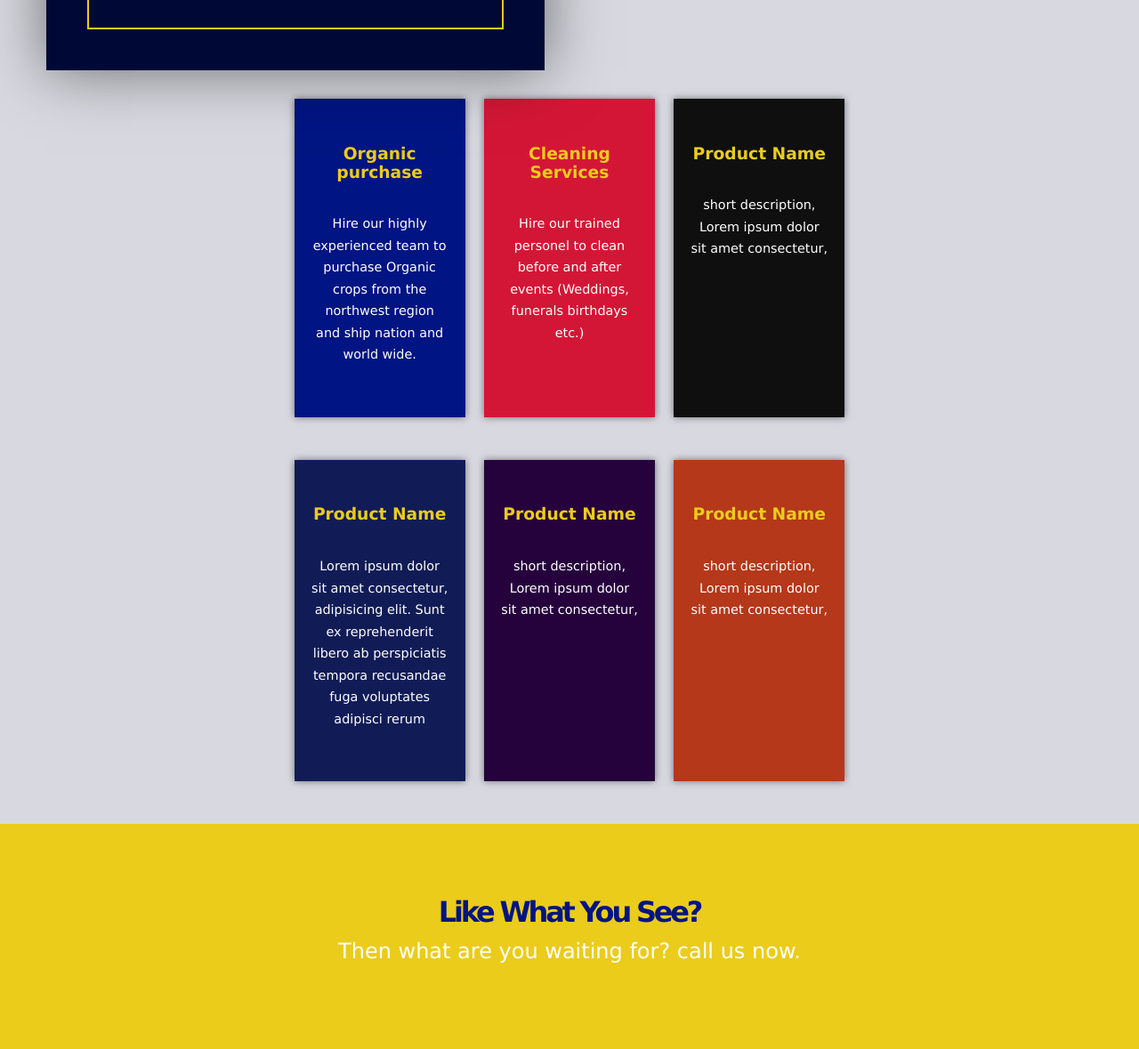
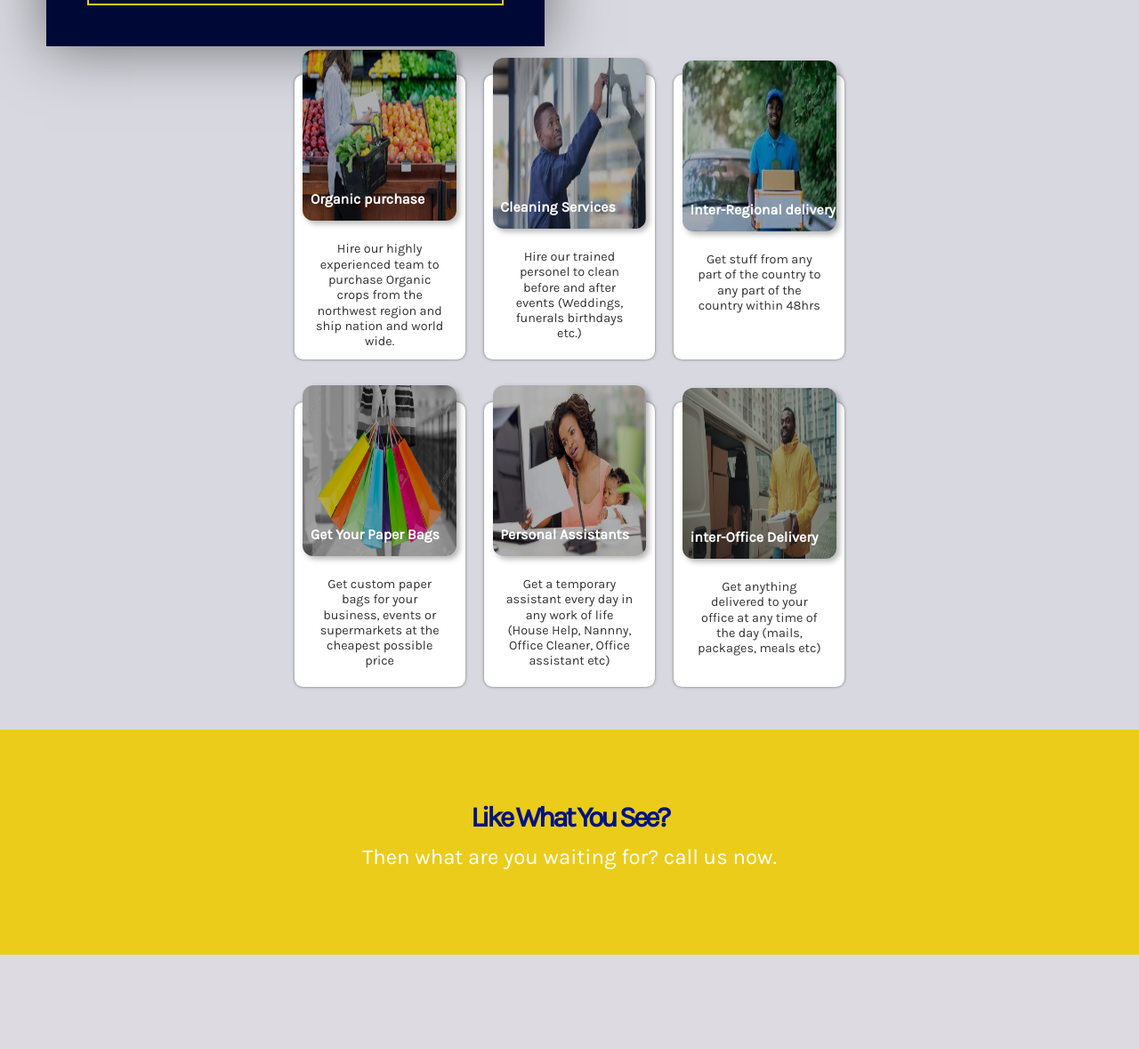
Before and after one commit to kefeh/callmaimo, a PHP site: page / in a window 1280 px wide. Shown: the part 1626-2805 px from the top of the page at 89% size. After the commit the page ends 2699 px from the top, so only its background shows below. Run offline with PHP 8.4, Linux system fonts and the light colour scheme.

Commit message:
Type: Finish

```diff
--- a/css/style.css
+++ b/css/style.css
@@ -4,7 +4,7 @@
 
 body {
     margin: 0;
-    font-family: 'Lucida Sans', 'Lucida Sans Regular', 'Lucida Grande', 'Lucida Sans Unicode', Geneva, Verdana, sans-serif;
+    font-family: 'Karla', sans-serif;
     text-align: center;
     /* max-width: 100%; */
 }
@@ -142,45 +142,109 @@ p:last-of-type {
 /* about-services
 ######################################*/
 .card {
-    max-height: 100%;
+    max-height: 20rem;
     min-height: 15rem;
-    padding: 5% 3%;
-    background-color: #001483;
+    /* padding: 5% 3%; */
+    background-color: #fff;
     max-width: 100%;
-    box-shadow: 0 0 .5em 0 rgba(0, 0, 0, .5);
+    box-shadow: 0 0 .2em 0 rgba(0, 0, 0, .5);
+    display: flex;
     align-items: center;
+    justify-content: center;
+    position: relative;
+    border-radius: 0.6rem;
+}
+
+.color-overlay {
+    background: #000;
+    width: 100%;
+    height: 100%;
+    position: absolute;
+    z-index: 1;
+    opacity: 0.3;
+    border-radius: .75rem;
+}
+
+.image-background {
+    width: 90%;
+    height: 100%;
+    z-index: 1;
+    box-shadow: 0.2rem .2rem .4em 0 rgba(0, 0, 0, .3);
+    display: flex;
+    align-items: center;
+    justify-content: center;
+    position: relative;
+    top: -1rem;
+    border-radius: .75rem;
+}
+
+.image-text {
+    position: absolute;
+    z-index: 2;
+    bottom: 0%;
+    left: 5%;
+    font-size: 1rem;
+}
+
+.img-src {
+    border-radius: .75rem;
+}
+
+.sevice-description{
+    z-index: 2;
 }
 
 .card p {
     font-size: .9rem;
     line-height: 1.7;
-    color: white;
+    color: rgba(0, 0, 0, 0.8);
     font-weight: 400;
     padding: .5em 0;
+    font-family: 'Karla', sans-serif;
+    line-height: 1.2;
+    margin: 1rem 1.5rem;
+    margin-top: 0;
 }
 
 .card h3 {
-    color: #ebcc1a;
+    color: #fff;
+    font-family: 'Karla', sans-serif;
+    font-weight: 800;
+    line-height: 1;
 }
 
-.card-2 {
-    background-color: rgb(212, 22, 54);
-}
+@media (max-width: 59rem) {
+    .card {
+        max-height: 2rem;
+        min-height: 8rem;
+        box-sizing: border-box;
+        margin: 1rem;
+    }
+    .card p {
+        padding: .1em .6em;
+        margin: auto;
+    }
 
-.card-3 {
-    background-color: rgb(15, 15, 15);
-}
+    .image-background {
+        height: 9rem;
+        top: 0;
+        left: -1;
+        max-width: 30rem;
+        min-width: 8rem;
+    }
 
-.card-4 {
-    background-color: #111c57;
-}
+    .image-text {
+        bottom: 0;
+        left: 0;
+    }
+    .img-src {
+        height: 100%;
+        width: 100%;
+    }
+    .card-2, .card-6, .card-4{
+        flex-direction: row-reverse;
+    }
 
-.card-5 {
-    background-color: #26023d;
-}
-
-.card-6 {
-    background-color: #b43819;
 }
 
 @media (min-width: 60rem) {
@@ -209,6 +273,15 @@ p:last-of-type {
 
     .card {
         max-width: 30%;
+        flex-direction: column;
+    }
+
+    .img-src, .color-overlay, .image-background {
+        min-height: 12rem;
+        max-height: 12rem;
+    }
+    .sevice-description{
+        flex: 1;
     }
 }
 
--- a/index.html
+++ b/index.html
@@ -5,6 +5,7 @@
     <meta name="viewport" content="width=device-width, initial-scale=1.0">
     <meta http-equiv="X-UA-Compatible" content="ie=edge">
     <link rel="stylesheet" href="css/style.css">
+    <link href="https://fonts.googleapis.com/css?family=Karla|Open+Sans&display=swap" rel="stylesheet">
     <title>Call Maimo Services</title>
 </head>
 <body>
@@ -50,8 +51,12 @@
                         <use href="icons/stock.svg"></use>
                     </svg>
                 </div> -->
+                <div class="image-background">
+                    <img class="img-src" src="images/Shopping-for-Organics0.jpg" alt="">
+                    <div class="color-overlay"></div>
+                    <h3 class="image-text">Organic purchase</h3>
+                </div>
                 <span class="sevice-description">
-                    <h3>Organic purchase</p>
                     <p>Hire our highly experienced team to purchase Organic
                         crops from the northwest region and ship nation and
                         world wide.
@@ -64,8 +69,12 @@
                         <use href="icons/sprite.svg#icon-cleaning"></use>
                     </svg>
                 </div> -->
+                <div class="image-background">
+                    <img class="img-src" src="images/Home-Cleaning-Service-NJ.jpeg" alt="">
+                    <div class="color-overlay"></div>
+                    <h3 class="image-text">Cleaning Services</h3>
+                </div>
                 <span class="sevice-description">
-                    <h3>Cleaning Services</p>
                     <p>Hire our trained personel to clean before and after
                         events (Weddings, funerals  birthdays etc.)
                     </p>
@@ -77,30 +86,49 @@
                         <use href="icons/sprite.svg#icon-cleaning"></use>
                     </svg>
                 </div> -->
+                <div class="image-background">
+                    <img class="img-src" src="images/delivery.jpeg" alt="">
+                    <div class="color-overlay"></div>
+                    <h3 class="image-text">Inter-Regional delivery</h3>
+                </div>
                 <span class="sevice-description">
-                    <h3>Product Name</p>
-                    <p>short description, Lorem ipsum dolor sit amet consectetur,</p>
+                    <p>Get stuff from any part of the country to any part of the country within 48hrs
+                    </p>
                 </span>
             </div>
         </div>
         <div class="row">
             <div class="sevice-item card card-4">
+                <div class="image-background">
+                    <img class="img-src" src="images/paper-bags.jpg" alt="">
+                    <div class="color-overlay"></div>
+                    <h3 class="image-text">Get Your Paper Bags</h3>
+                </div>
                 <span class="sevice-description">
-                    <h3>Product Name</p>
-                    <p>Lorem ipsum dolor sit amet consectetur, adipisicing elit. Sunt ex reprehenderit
-                            libero ab perspiciatis tempora recusandae fuga voluptates adipisci rerum </p>
+                    <p>Get custom paper bags for your business, events or supermarkets at the cheapest possible price
+                    </p>
                 </span>
             </div>
             <div class="sevice-item card card-5">
+                <div class="image-background">
+                    <img class="img-src" src="images/personal assistants.jpg" alt="">
+                    <div class="color-overlay"></div>
+                    <h3 class="image-text">Personal Assistants</h3>
+                </div>
                 <span class="sevice-description">
-                    <h3>Product Name</p>
-                    <p>short description, Lorem ipsum dolor sit amet consectetur,</p>
+                    <p>Get a temporary assistant every day in any work of life (House Help, Nannny, Office Cleaner, Office assistant etc)
+                    </p>
                 </span>
             </div>
             <div class="sevice-item card card-6">
+                <div class="image-background">
+                    <img class="img-src" src="images/inter-office.jpg" alt="">
+                    <div class="color-overlay"></div>
+                    <h3 class="image-text">inter-Office Delivery</h3>
+                </div>
                 <span class="sevice-description">
-                    <h3>Product Name</p>
-                    <p>short description, Lorem ipsum dolor sit amet consectetur,</p>
+                    <p>Get anything delivered to your office at any time of the day (mails, packages, meals etc)
+                    </p>
                 </span>
             </div>
         </div>
```
Also changed, not shown: images/Home-Cleaning-Service-NJ.jpeg (added), images/Home-Cleaning-Service-NJ.jpg (added), images/Shopping-for-Organics0.jpg (added), images/delivery.jpeg (added), images/inter-office.jpg (added), images/organic.jpg (added), images/organic_purchases.jpg (added), images/paper-bags.jpg (added), images/personal assistants.jpg (added).
